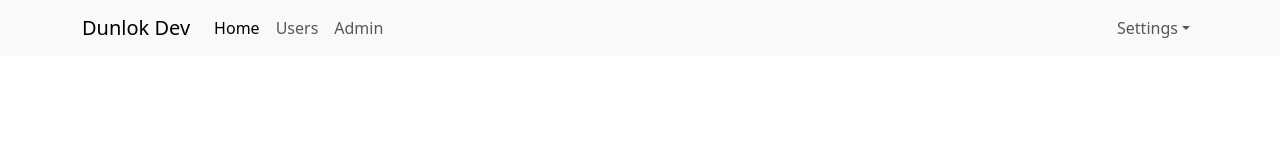
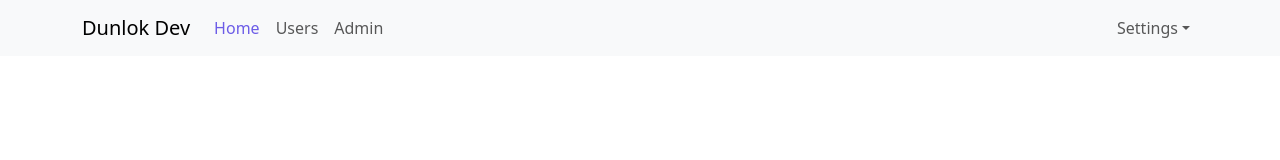
Before and after one commit to dunlokdev/Learn-ReactJS, a React (Create React App) app in the folder reactjs-app-base/: page / in a window 1280 px wide. Shown: the top 160 px of the page. Built offline with nearby package versions, Linux system fonts and the light colour scheme.

Commit message:
Active Link - NavLink

```diff
--- a/reactjs-app-base/src/App.scss
+++ b/reactjs-app-base/src/App.scss
@@ -7,3 +7,15 @@ body {
   -webkit-font-smoothing: antialiased;
   -moz-osx-font-smoothing: grayscale;
 }
+
+.app-container {
+  .header-container {
+    .navbar-nav {
+      .nav-link {
+        &.active {
+          color: #6c5ce7;
+        }
+      }
+    }
+  }
+}
```
